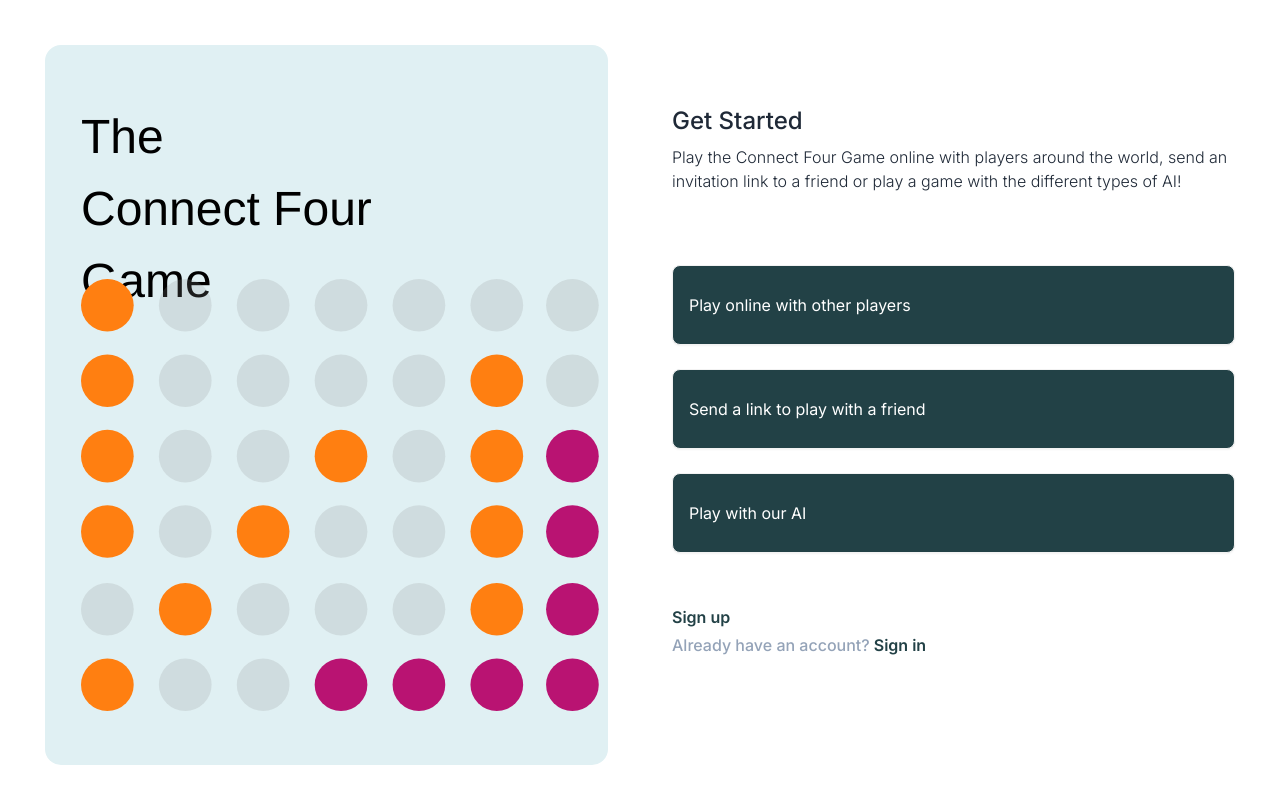
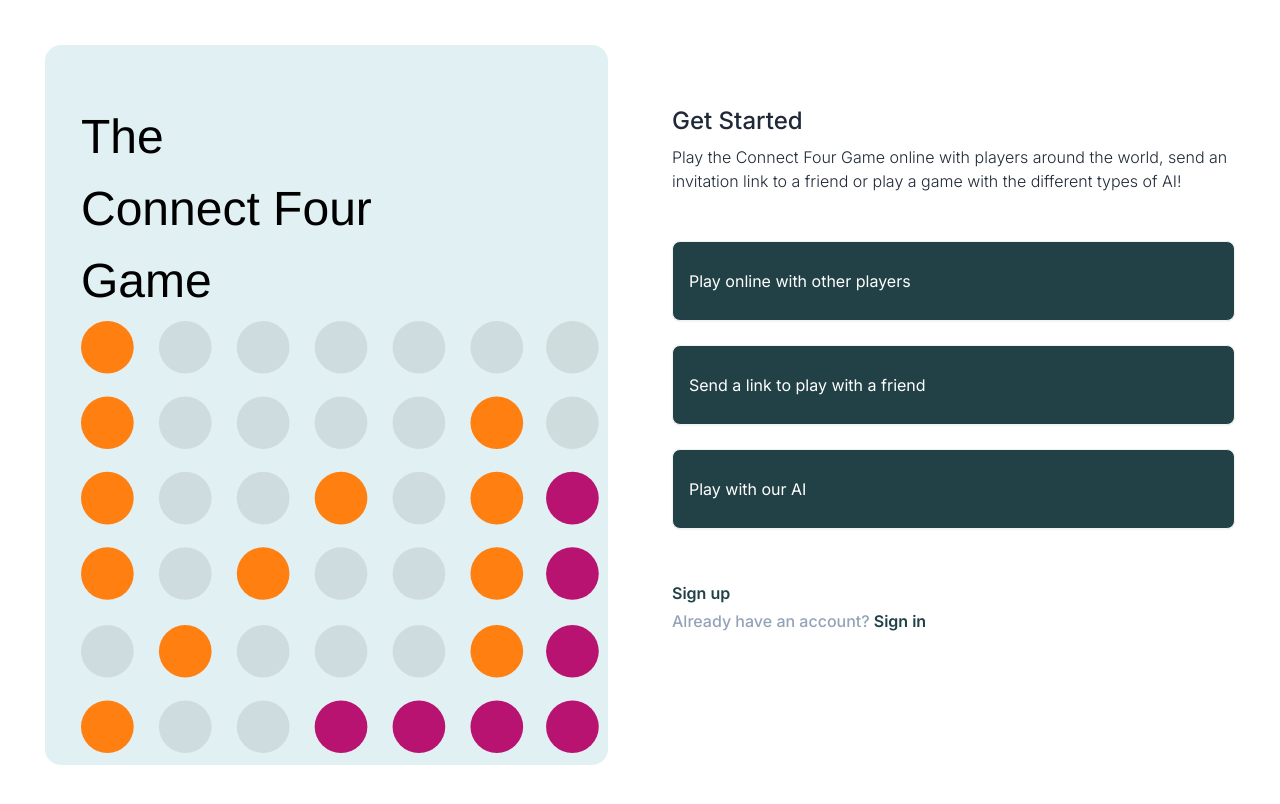
Before and after one commit to feaad/Connect-Four-Game, a Next.js app: page / in a window 1280 px wide. Shown: the top 804 px of the page. Built offline with nearby package versions, Linux system fonts and the light colour scheme.

Commit message:
Refactoring Buttons component

```diff
--- a/app/page.tsx
+++ b/app/page.tsx
@@ -1,10 +1,8 @@
 import React from "react";
-import Image from "next/image";
-import cfLogo from "@/assets/images/connect_four_logo.svg";
-import Buttons from "@/components/Buttons";
+import Button from "@/components/Button";
 
 import Banner from "@/components/Banner";
-
+import Link from "next/link";
 export default function Home() {
   return (
     <main>
@@ -18,15 +16,21 @@ export default function Home() {
             send an invitation link to a friend or play a game with the
             different types of AI!
           </p>
-          <br />
-          <br />
-          <br />
-          <div>
-            <Buttons />
+
+          <div className="pt-12">
+            <Button
+              label="Play online with other players"
+              link="/play-online"
+            />
+            <Button
+              label="Send a link to play with a friend"
+              link="/send-link"
+            />
+            <Button label="Play with our AI" link="/play-ai" />
           </div>
           <br />
           <div className="text-btn-colour link-hover link font-semibold leading-loose">
-            <a href="/signup">Sign up</a>
+            <Link href="/signup">Sign up</Link>
           </div>
           <div className="link-hover link font-medium">
             <a className="font-medium text-slate-400" href="/signin">
--- a/app/signup/page.tsx
+++ b/app/signup/page.tsx
@@ -1,12 +1,27 @@
 import React from "react";
 import Banner from "@/components/Banner";
+import { FontAwesomeIcon } from "@fortawesome/react-fontawesome";
+import { faHouse } from "@fortawesome/free-solid-svg-icons";
+import Link from "next/link";
+
 
 const signup = () => {
-    return (
+  return (
+    <main>
       <div className="grid h-screen grid-cols-2 gap-8">
         <Banner />
+        <div className="gridRight relative">
+          <Link
+            href="/"
+            className="absolute right-0 top-0 m-auto flex flex-row"
+          >
+            <FontAwesomeIcon className="h-5 w-5" icon={faHouse} />
+            <p className="pl-2">Homepage</p>
+          </Link>
+        </div>
       </div>
-    );
+    </main>
+  );
 };
 
 export default signup;
--- a/components/Banner.tsx
+++ b/components/Banner.tsx
@@ -6,7 +6,7 @@ const Banner = () => {
     <div>
       <div className="m-auto flex h-[90vh] w-full">
         <div className="bg-bgc m-auto flex h-full w-full flex-col rounded-2xl pl-9">
-          <div className="h-1/4 w-full flex-col text-balance pt-14 text-left font-sans text-5xl leading-normal text-black">
+          <div className="h-1/4 w-full flex-col text-balance pb-52 pt-14 text-left font-sans text-5xl leading-normal text-black">
             <h1 className="m-auto h-full w-full">
               The <br /> Connect Four <br />
               Game
--- /dev/null
+++ b/components/Button.tsx
@@ -0,0 +1,18 @@
+import Link from "next/link";
+
+interface ButtonProps {
+  label: string;
+  link: string;
+}
+
+const Button = ({ label, link }: ButtonProps) => {
+  return (
+    <Link href={link}>
+      <button className="bg-btn-colour hover:bg-btn-colour-hover btn btn-block mb-6 h-20 justify-start rounded-lg text-base font-normal text-white">
+        <div>{label}</div>
+      </button>
+    </Link>
+  );
+};
+
+export default Button;
--- a/components/Buttons.tsx
+++ /dev/null
@@ -1,25 +0,0 @@
-import React from "react";
-
-const Buttons = () => {
-  const buttons = [
-    { label: "Play online with other players", link: "/play-online" },
-    { label: "Send a link to play with a friend", link: "/send-link" },
-    { label: "Play with our AI", link: "/play-ai" },
-  ];
-  return (
-    <div>
-      <div>
-        {buttons.map((button, index) => (
-          <button
-            key={button.link}
-            className="bg-btn-colour hover:bg-btn-colour-hover btn btn-block mb-6 h-20 justify-start rounded-lg text-base font-normal text-white"
-          >
-            {button.label}
-          </button>
-        ))}
-      </div>
-    </div>
-  );
-};
-
-export default Buttons;
```
